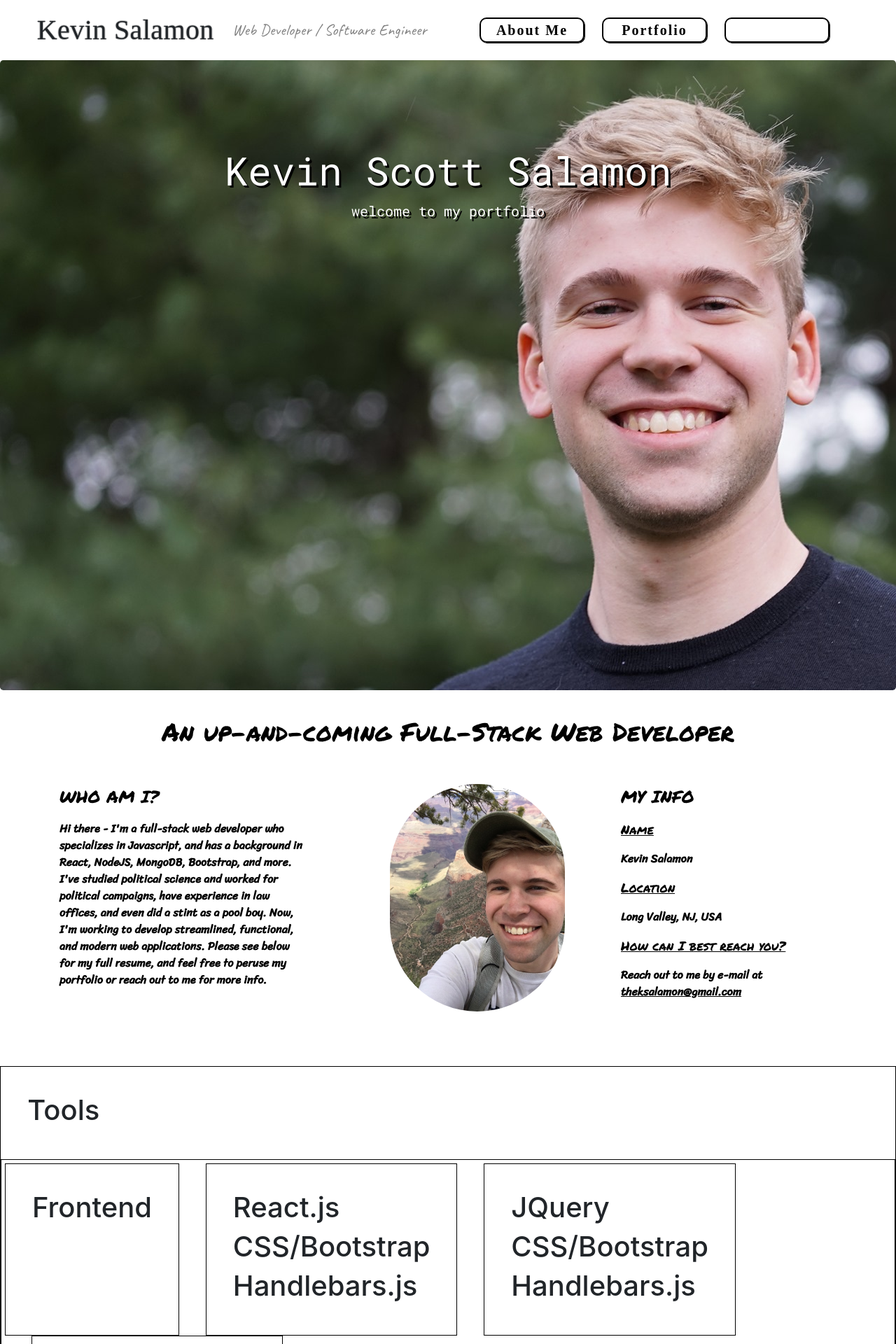
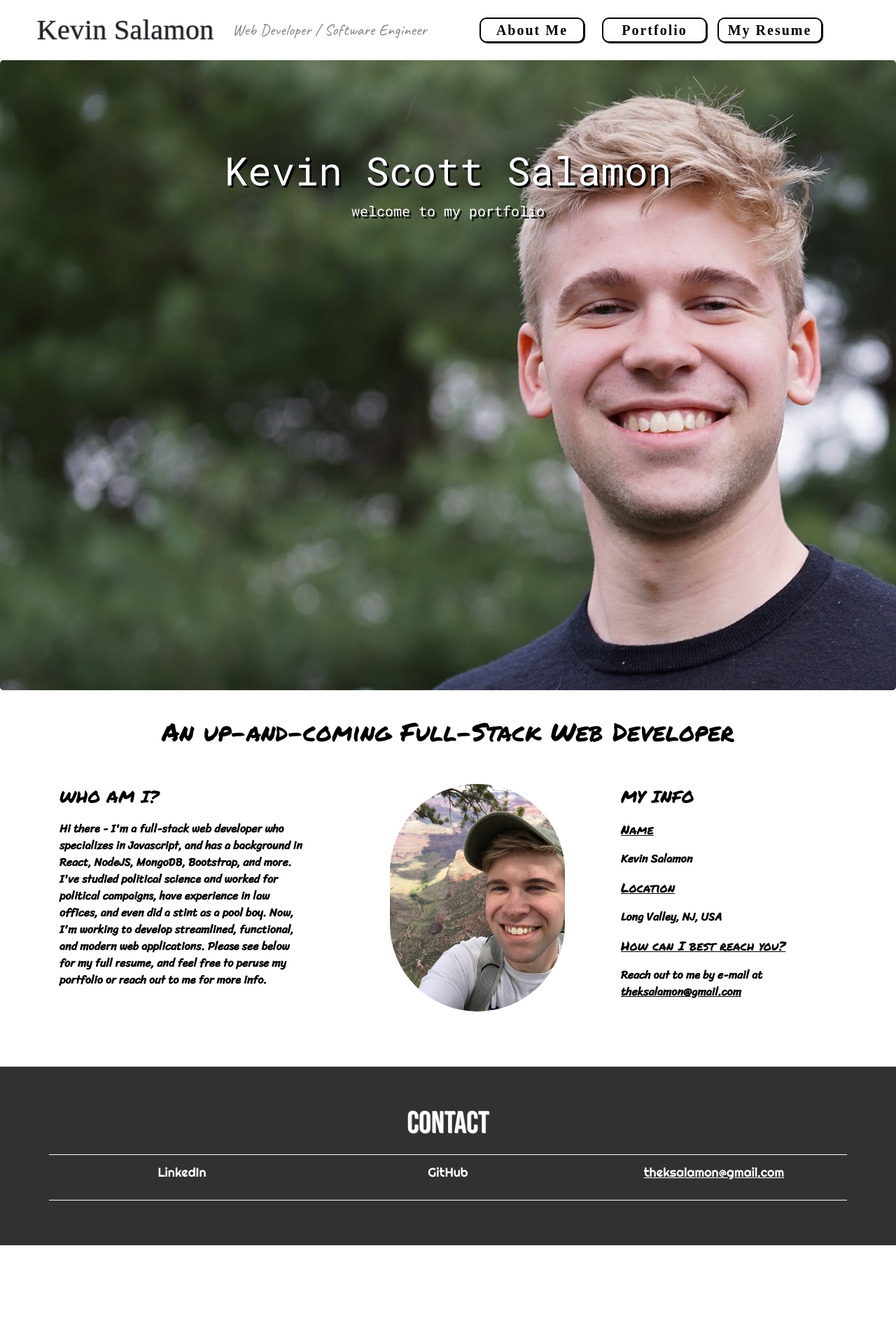
Before and after one commit to kevin-salamon/React-Portfolio, a React (Create React App) app: page / in a window 1280 px wide. Shown: the top 1920 px of the page at 70% size. After the commit the page ends 1779 px from the top, so only its background shows below. Built offline with nearby package versions, Linux system fonts and the light colour scheme; a web font is replaced by a local one.

Commit message:
fixed header button color not rendering

```diff
--- a/public/index.html
+++ b/public/index.html
@@ -13,6 +13,7 @@
     <link href="https://fonts.googleapis.com/css?family=Caveat&display=swap" rel="stylesheet">
     <link href="https://fonts.googleapis.com/css?family=Lusitana&display=swap" rel="stylesheet">
     <link href="https://fonts.googleapis.com/css?family=Righteous&display=swap" rel="stylesheet">
+
     <title>Kevin Salamon</title>
   </head>
   <body style="background-color: white">
--- a/src/App.js
+++ b/src/App.js
@@ -38,8 +38,10 @@ function App() {
         </div>
       </div>
     </div>
-    <div className="skills-container">
-      <h1 className="skill-area-title">Tools</h1>
+    {/* <div className="skills-container">
+      <div className="skill-area-title">
+        <h1>Tools</h1>
+      </div>
       <div className="skills-section-flex">
         <div className="skill-box-title">
           <h1>Frontend</h1>
@@ -80,7 +82,7 @@ function App() {
           <h1>Handlebars.js</h1>
         </div>
       </div>
-    </div>
+    </div> */}
   <Footer />
   </>
   );
--- a/src/components/Header.js
+++ b/src/components/Header.js
@@ -20,7 +20,9 @@ function Header() {
         <Link to="/portfolio" className="link-box">
           <button className="header-button">Portfolio</button>
         </Link>
-        <button className="header-button" style={{marginLeft: "1%", marginRight: "1%"}}><a href="https://drive.google.com/file/d/1niEa9_C3oyVmBvWqKNhap_BSnZ3bUiXI/view?usp=sharing" className="resume-link" target="#">My Resume</a></button>
+        <a href="https://drive.google.com/file/d/1niEa9_C3oyVmBvWqKNhap_BSnZ3bUiXI/view?usp=sharing" className="resume-link" target="#">
+          <button className="header-button" style={{marginLeft: "1%", marginRight: "1%"}}>My Resume</button>
+        </a>
     </nav>
   );
 };
--- a/src/style.css
+++ b/src/style.css
@@ -231,7 +231,12 @@ a:active {
 }
 
 .skill-area-title {
-    padding: 3%;
+    padding-left: 3%;
+    font-family: 'Bebas Neue', cursive;
+    letter-spacing: 0.025em;
+    display: flex;
+    align-items: center;
+    font-size: 3.3em;
 }
 
 .skills-section-flex {
@@ -246,6 +251,7 @@ a:active {
 .skill-box-title {
     padding: 3%;
     border: 1px solid black;
+
 }
 
 .skill-box {
```
